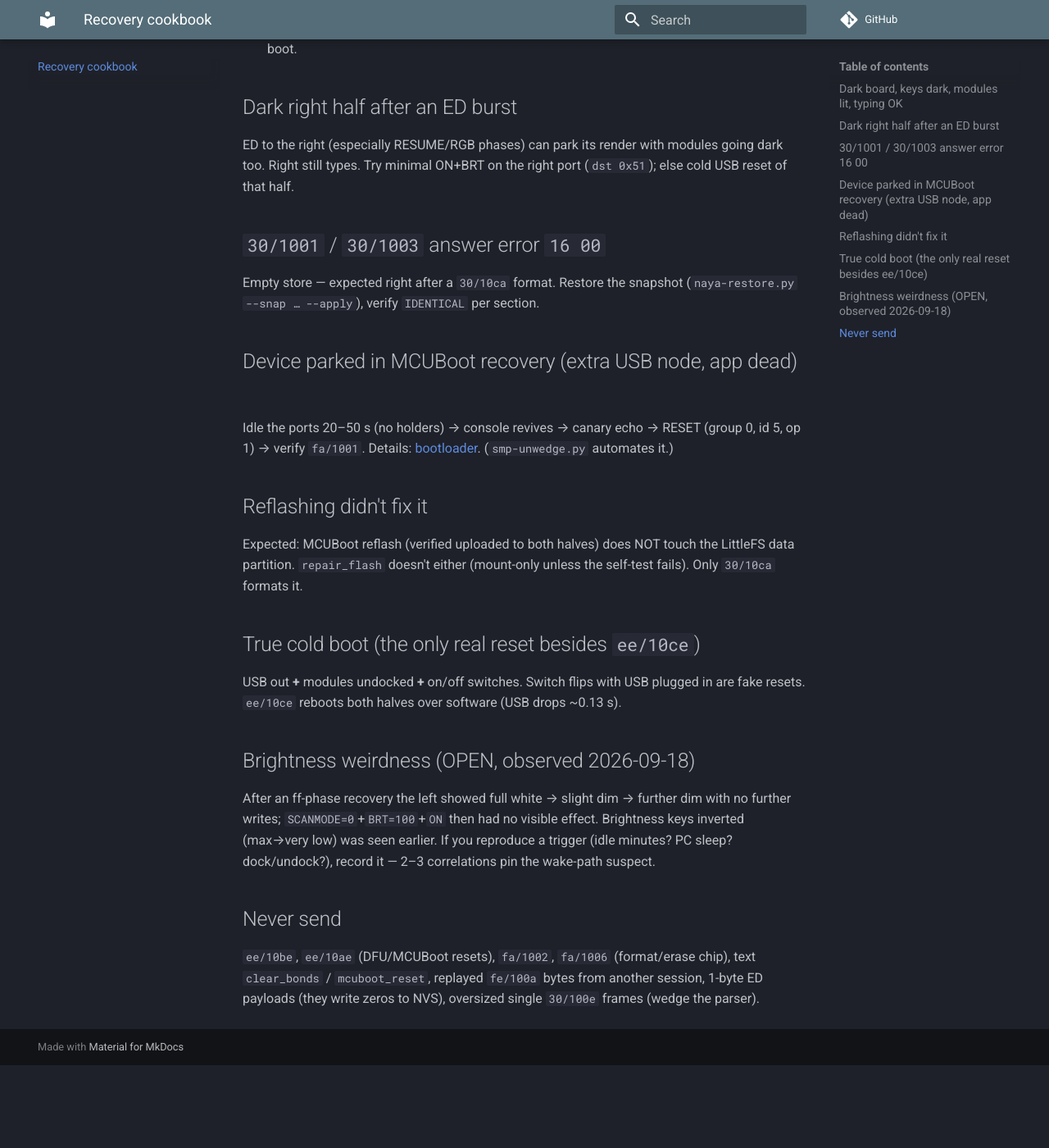
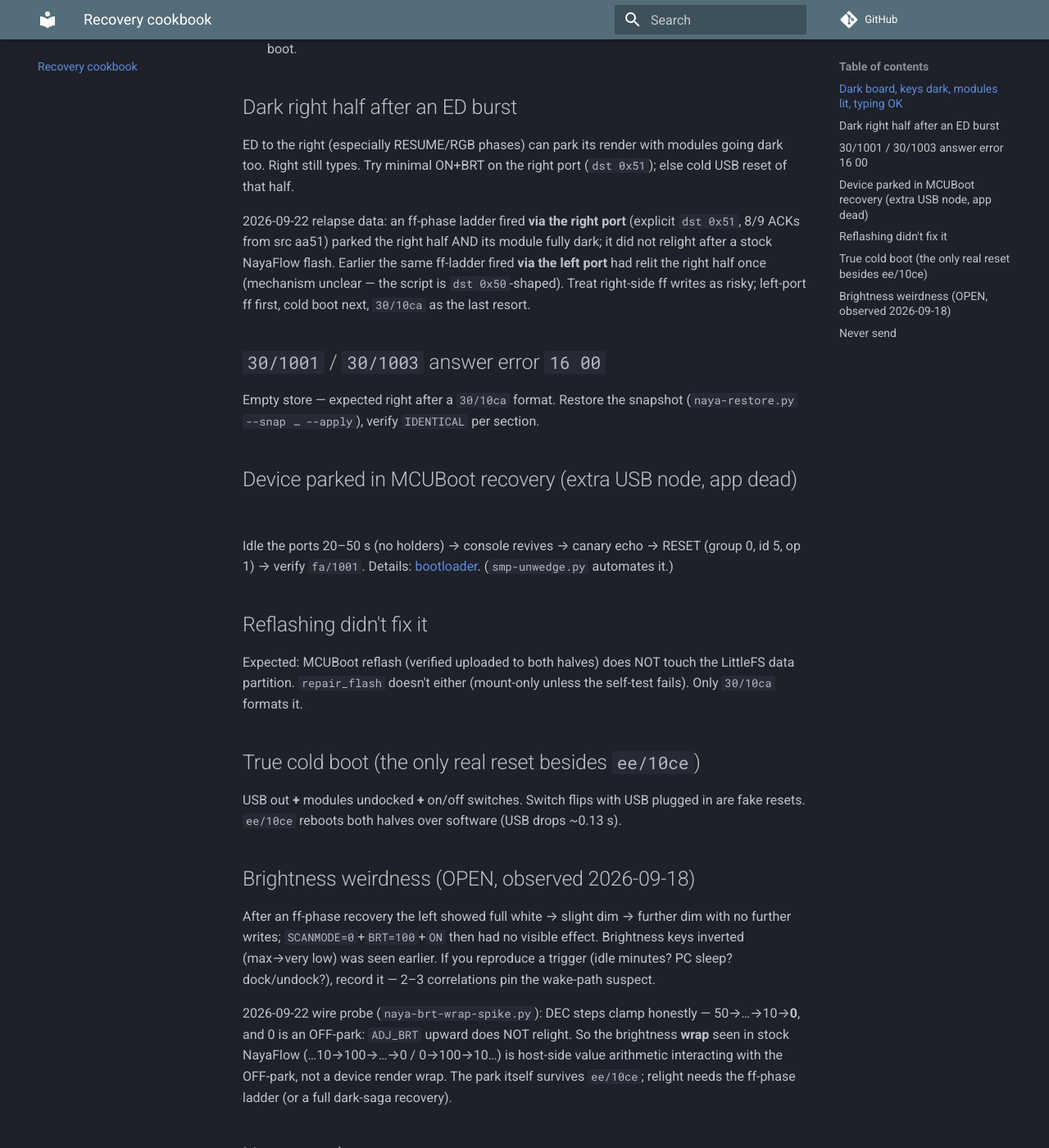
Before and after one commit to NemeZZiZZ/naya-create-kb, an MkDocs documentation site: the page built from docs/recovery.md, in a window 1280 px wide and 1400 px high, scrolled down 585 px. Shown: the whole window at 82% size. Built offline with MkDocs 1.6.1 and Material for MkDocs 9.7.7, drawn with Linux system fonts in a browser that asks for light colours; comment, search, counter and statistics services are not loaded; before the commit the page ends 1884 px from its top, so only the background shows below that.

Commit message:
KB: saga #2 data — right-half ff risk, OFF-park verdict, layer-list wipe risk, 1004 layer-byte gotcha

```diff
--- a/docs/recovery.md
+++ b/docs/recovery.md
@@ -25,6 +25,14 @@ tell.
 ED to the right (especially RESUME/RGB phases) can park its render
 with modules going dark too. Right still types. Try minimal ON+BRT
 on the right port (`dst 0x51`); else cold USB reset of that half.
+
+2026-09-22 relapse data: an ff-phase ladder fired **via the right port**
+(explicit `dst 0x51`, 8/9 ACKs from src aa51) parked the right half AND
+its module fully dark; it did not relight after a stock NayaFlow flash.
+Earlier the same ff-ladder fired **via the left port** had relit the
+right half once (mechanism unclear — the script is `dst 0x50`-shaped).
+Treat right-side ff writes as risky; left-port ff first, cold boot next,
+`30/10ca` as the last resort.
 
 ## `30/1001` / `30/1003` answer error `16 00`
 
@@ -58,6 +66,14 @@ had no visible effect. Brightness keys inverted (max→very low) was
 seen earlier. If you reproduce a trigger (idle minutes? PC sleep?
 dock/undock?), record it — 2–3 correlations pin the wake-path suspect.
 
+2026-09-22 wire probe (`naya-brt-wrap-spike.py`): DEC steps clamp
+honestly — 50→…→10→**0**, and 0 is an OFF-park: `ADJ_BRT` upward does
+NOT relight. So the brightness **wrap** seen in stock NayaFlow
+(…10→100→…→0 / 0→100→10…) is host-side value arithmetic interacting
+with the OFF-park, not a device render wrap. The park itself survives
+`ee/10ce`; relight needs the ff-phase ladder (or a full dark-saga
+recovery).
+
 ## Never send
 
 `ee/10be`, `ee/10ae` (DFU/MCUBoot resets), `fa/1002`, `fa/1006`
```
Also changed, not shown: docs/protocol/keymap.md (+5 -0 lines), docs/storage/factory-reset.md (+12 -0 lines).
